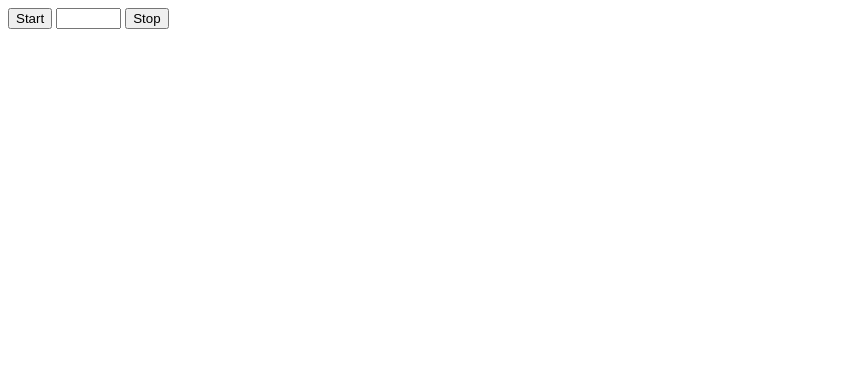
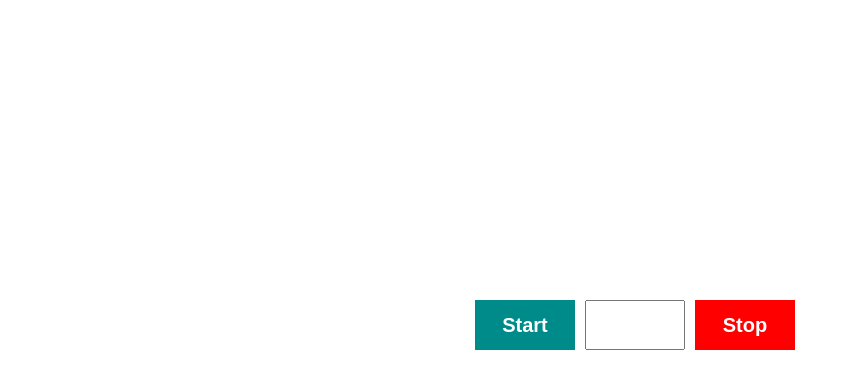
Before and after one commit to MahsumaRezai/timing-, a website: page index.html in a window 1280 px wide. Shown: the whole page, without its empty margins (0-850 px from the left). Drawn offline with Linux system fonts and the light colour scheme.

Commit message:
work on style section

```diff
--- a/index.html
+++ b/index.html
@@ -12,9 +12,9 @@
 
 <body>
     <div class="content">
-        <input type="button" value="Start" onclick="get()">
-        <input type="text" size="5">
-        <input type="button" value="Stop" onclick="drop()">
+        <input type="button" value="Start" onclick="get()" class="start">
+        <input type="text" class="input">
+        <input type="button" value="Stop" onclick="drop()" class="close">
         <span></span>
     </div>
 
--- a/scss/main.scss
+++ b/scss/main.scss
@@ -1,4 +1,41 @@
-h1 {
-    color: blue;
+* {
+    padding: 0%;
+    margin: 0%;
+    box-sizing: border-box
+}
+.content {
+    display: flex;
+    flex-direction: row;
+    justify-content: center;
+    align-items: center;
+    padding-top: 300px;
+    gap: 10px;
+}
+.start {
+    background: darkcyan;
+    color: white;
+    width: 100px;
+    height: 50px;
+    border: 1px solid darkcyan;
     font-size: 20px;
+    font-family: sans-serif;
+    font-weight: bold;
 }
+.close {
+    background: red;
+    color: white;
+    width: 100px;
+    height: 50px;
+    border: 1px solid red;
+    font-size: 20px;
+    font-family: sans-serif;
+    font-weight: bold;
+}
+.input {
+    width: 100px;
+    height: 50px;
+    font-size: 20px;
+    font-family: sans-serif;
+    font-weight: bold;
+    text-align: center;
+}
```
Also changed, not shown: css/style.css.
